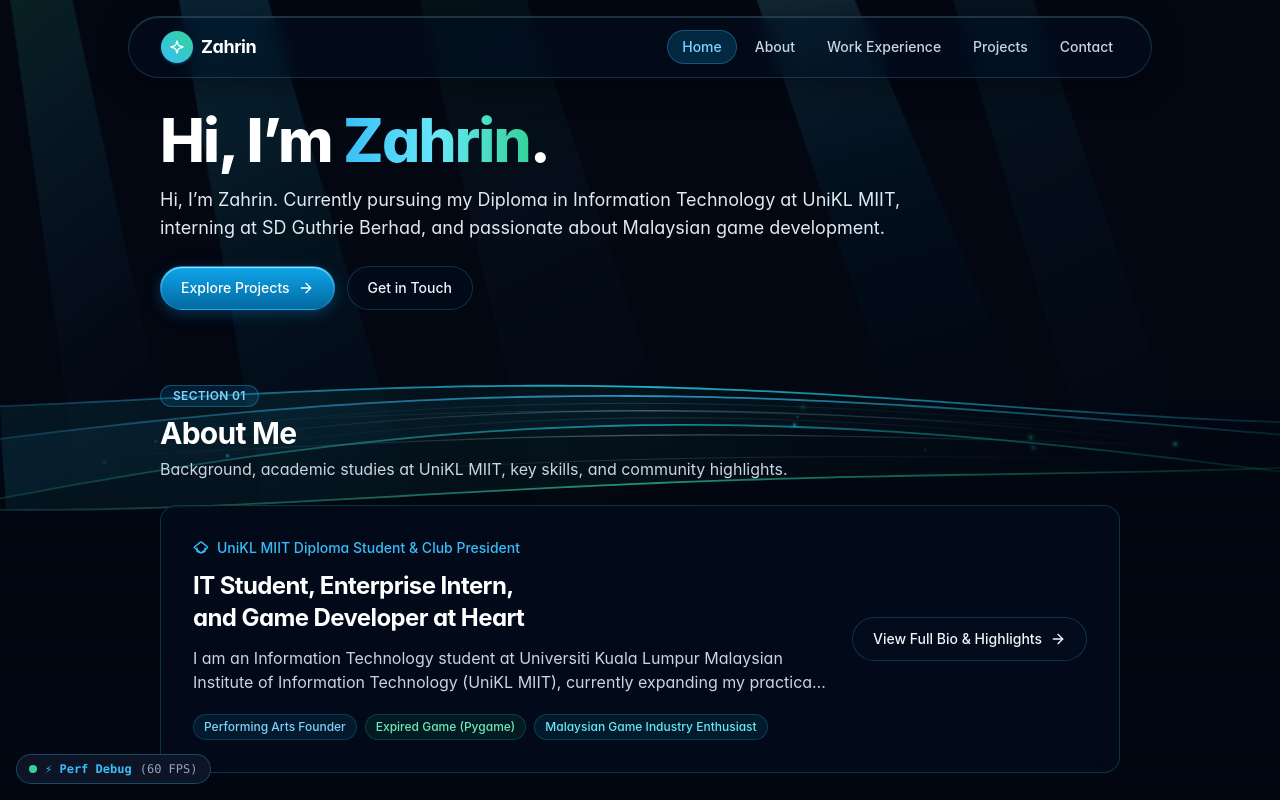
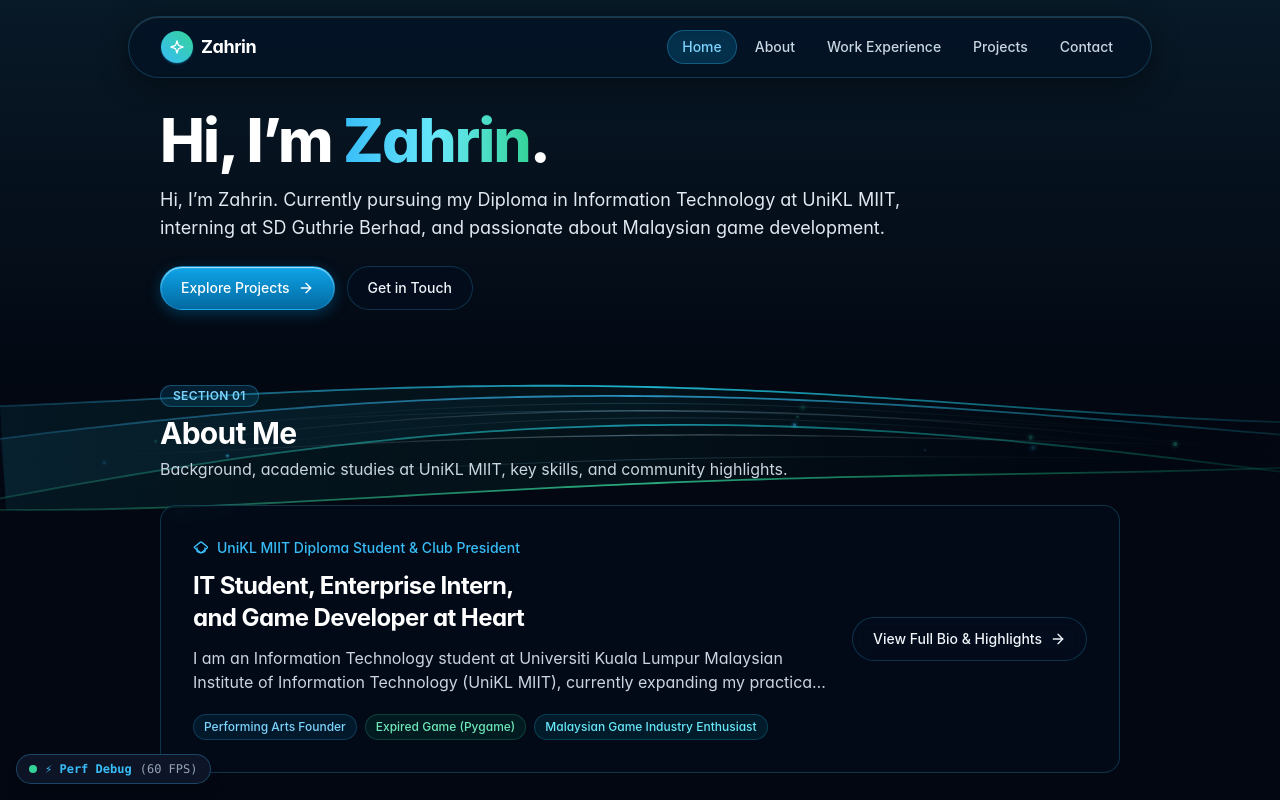
Before and after one commit to muhammadzahrin/portfolio-website, a Next.js app: page / in a window 1280 px wide. Shown: the top 800 px of the page. Built offline with nearby package versions, Linux system fonts and the light colour scheme.

Commit message:
style: remove god rays and replace with gradient v0.1.7

```diff
--- a/package.json
+++ b/package.json
@@ -1,6 +1,6 @@
 {
   "name": "portfolio-website",
-  "version": "0.1.6",
+  "version": "0.1.7",
   "private": true,
   "scripts": {
     "dev": "next dev",
--- a/src/app/globals.css
+++ b/src/app/globals.css
@@ -5,7 +5,7 @@
 :root,
 .dark {
   /* Oceanic Cyber-Glass (Deep Dark Blue, Emerald Green, and Aqua Cyan) */
-  --bg-canvas: #020712;
+  --bg-canvas: #020711;
   --bg-glass: rgba(5, 15, 30, 0.42);
   --bg-glass-solid-fallback: #071324;
   --bg-glass-card: rgba(5, 15, 30, 0.42);
@@ -120,38 +120,3 @@ html.disable-backdrop-blur .glass-card-surface {
   outline: 2px solid #38bdf8;
   outline-offset: 2px;
 }
-
-/* Deep Sea Underwater Sunbeam Light Rays Drift */
-@keyframes rayShimmer1 {
-  0%, 100% {
-    opacity: 0.35;
-    transform: translate3d(0, 0, 0) skewX(-1.5deg);
-  }
-  50% {
-    opacity: 0.65;
-    transform: translate3d(12px, 0, 0) skewX(0.5deg);
-  }
-}
-
-@keyframes rayShimmer2 {
-  0%, 100% {
-    opacity: 0.45;
-    transform: translate3d(0, 0, 0) skewX(1deg);
-  }
-  50% {
-    opacity: 0.22;
-    transform: translate3d(-10px, 0, 0) skewX(-1.2deg);
-  }
-}
-
-.animate-ray-1 {
-  animation: rayShimmer1 14s ease-in-out infinite;
-  transform-origin: top center;
-  will-change: transform, opacity;
-}
-
-.animate-ray-2 {
-  animation: rayShimmer2 18s ease-in-out infinite;
-  transform-origin: top center;
-  will-change: transform, opacity;
-}
--- a/src/components/layout/Footer.tsx
+++ b/src/components/layout/Footer.tsx
@@ -88,7 +88,7 @@ export function Footer() {
         <div className="flex items-center gap-2">
           <span className="inline-flex items-center gap-1.5 font-mono text-[10px] tracking-wider px-2.5 py-0.5 rounded-full bg-slate-900/60 border border-sky-400/20 text-sky-400/90 shadow-sm select-none">
             <span className="w-1.5 h-1.5 rounded-full bg-emerald-400" />
-            v0.1.6
+            v0.1.7
           </span>
         </div>
       </div>
--- a/src/components/layout/PS3Background.tsx
+++ b/src/components/layout/PS3Background.tsx
@@ -3,10 +3,10 @@
 import React, { useEffect, useRef } from 'react';
 
 /**
- * Authentic PS3 XMB Dynamic Wave Background + Deep Sea Underwater Light Rays
+ * Authentic PS3 XMB Dynamic Wave Background
  *
  * Features:
- * - Oceanic crepuscular sunbeams (god rays) penetrating down from the surface into the abyss.
+ * - Static gradient background: #081927 at the top of the screen to #020711 in the middle.
  * - Authentic 3D-style PS3 ribbon waves with top/bottom boundaries, twisting mesh,
  *   and delicate internal luminous silk filament strings.
  * - Sparse bioluminescent bubbles strictly tethered to the wave currents.
@@ -14,7 +14,6 @@ import React, { useEffect, useRef } from 'react';
  */
 export function PS3Background() {
   const canvasRef = useRef<HTMLCanvasElement | null>(null);
-  const [animationActive, setAnimationActive] = React.useState(true);
 
   useEffect(() => {
     const canvas = canvasRef.current;
@@ -30,13 +29,11 @@ export function PS3Background() {
     const savedBgState = localStorage.getItem('portfolio-debug-bg');
     if (savedBgState !== null) {
       isAnimationEnabled = savedBgState === 'true';
-      setAnimationActive(isAnimationEnabled);
     }
 
     const handleToggleBg = (e: Event) => {
       const customEvent = e as CustomEvent<{ enabled: boolean }>;
       isAnimationEnabled = customEvent.detail.enabled;
-      setAnimationActive(isAnimationEnabled);
     };
 
     window.addEventListener('portfolio:toggle-bg-animation', handleToggleBg);
@@ -268,65 +265,12 @@ export function PS3Background() {
 
   return (
     <div
-      className="fixed inset-0 pointer-events-none -z-10 overflow-hidden bg-[#020712]"
+      className="fixed inset-0 pointer-events-none -z-10 overflow-hidden"
+      style={{
+        background: 'linear-gradient(180deg, #081927 0%, #020711 50%, #020711 100%)',
+      }}
       aria-hidden="true"
     >
-      {/*
-        UNDERWATER SUNBEAM LIGHT RAYS (PENETRATING DEEP SEA WATER)
-        Hardware-accelerated SVG light shafts fanning down into the deep ocean.
-        Zero heavy blur filters — smooth 60-120 FPS.
-      */}
-      <div className="absolute inset-0 pointer-events-none overflow-hidden">
-        {/* Ocean surface ambient glow at the very top */}
-        <div className="absolute top-0 inset-x-0 h-44 bg-gradient-to-b from-cyan-400/18 via-sky-500/08 to-transparent pointer-events-none" />
-
-        {/* Crepuscular God Rays SVG */}
-        <svg
-          className="absolute top-0 left-0 w-full h-[90vh] pointer-events-none"
-          xmlns="http://www.w3.org/2000/svg"
-          viewBox="0 0 1440 900"
-          preserveAspectRatio="none"
-        >
-          <defs>
-            <linearGradient id="deepSeaRay1" x1="0%" y1="0%" x2="22%" y2="100%">
-              <stop offset="0%" stopColor="#38bdf8" stopOpacity="0.24" />
-              <stop offset="35%" stopColor="#22d3ee" stopOpacity="0.10" />
-              <stop offset="85%" stopColor="#0284c7" stopOpacity="0" />
-            </linearGradient>
-
-            <linearGradient id="deepSeaRay2" x1="8%" y1="0%" x2="32%" y2="100%">
-              <stop offset="0%" stopColor="#34d399" stopOpacity="0.18" />
-              <stop offset="40%" stopColor="#38bdf8" stopOpacity="0.08" />
-              <stop offset="90%" stopColor="#0f172a" stopOpacity="0" />
-            </linearGradient>
-
-            <linearGradient id="deepSeaRay3" x1="0%" y1="0%" x2="16%" y2="100%">
-              <stop offset="0%" stopColor="#67e8f9" stopOpacity="0.22" />
-              <stop offset="30%" stopColor="#0284c7" stopOpacity="0.09" />
-              <stop offset="80%" stopColor="#020712" stopOpacity="0" />
-            </linearGradient>
-          </defs>
-
-          {/* Group 1: Gentle Oceanic Sway 1 */}
-          <g className="animate-ray-1" style={animationActive ? undefined : { animationPlayState: 'paused' }}>
-            {/* Ray A: Angled down from upper left-center */}
-            <polygon points="190,0 290,0 520,900 320,900" fill="url(#deepSeaRay1)" />
-            {/* Ray C: Right shaft penetrating towards bottom right */}
-            <polygon points="840,0 950,0 1280,880 1100,880" fill="url(#deepSeaRay3)" />
-            {/* Ray E: Far left subtle accent */}
-            <polygon points="0,0 70,0 210,750 90,750" fill="url(#deepSeaRay2)" />
-          </g>
-
-          {/* Group 2: Complementary Gentle Oceanic Sway 2 */}
-          <g className="animate-ray-2" style={animationActive ? undefined : { animationPlayState: 'paused' }}>
-            {/* Ray B: Central prominent beam */}
-            <polygon points="480,0 600,0 880,900 680,900" fill="url(#deepSeaRay2)" />
-            {/* Ray D: Far right angled shaft */}
-            <polygon points="1080,0 1170,0 1420,800 1300,800" fill="url(#deepSeaRay1)" />
-          </g>
-        </svg>
-      </div>
-
       {/*
         AUTHENTIC PS3 DYNAMIC RIBBON WAVES CANVAS
         Renders the twisting ribbon mesh, contour silk strings, and tethered bubbles.
@@ -335,11 +279,6 @@ export function PS3Background() {
         ref={canvasRef}
         className="absolute inset-0 w-full h-full block"
       />
-
-      {/* Deep-sea oceanic bottom depth vignette */}
-      <div
-        className="absolute inset-0 bg-gradient-to-t from-[#020712] via-transparent to-transparent opacity-70 pointer-events-none"
-      />
     </div>
   );
 }
```
